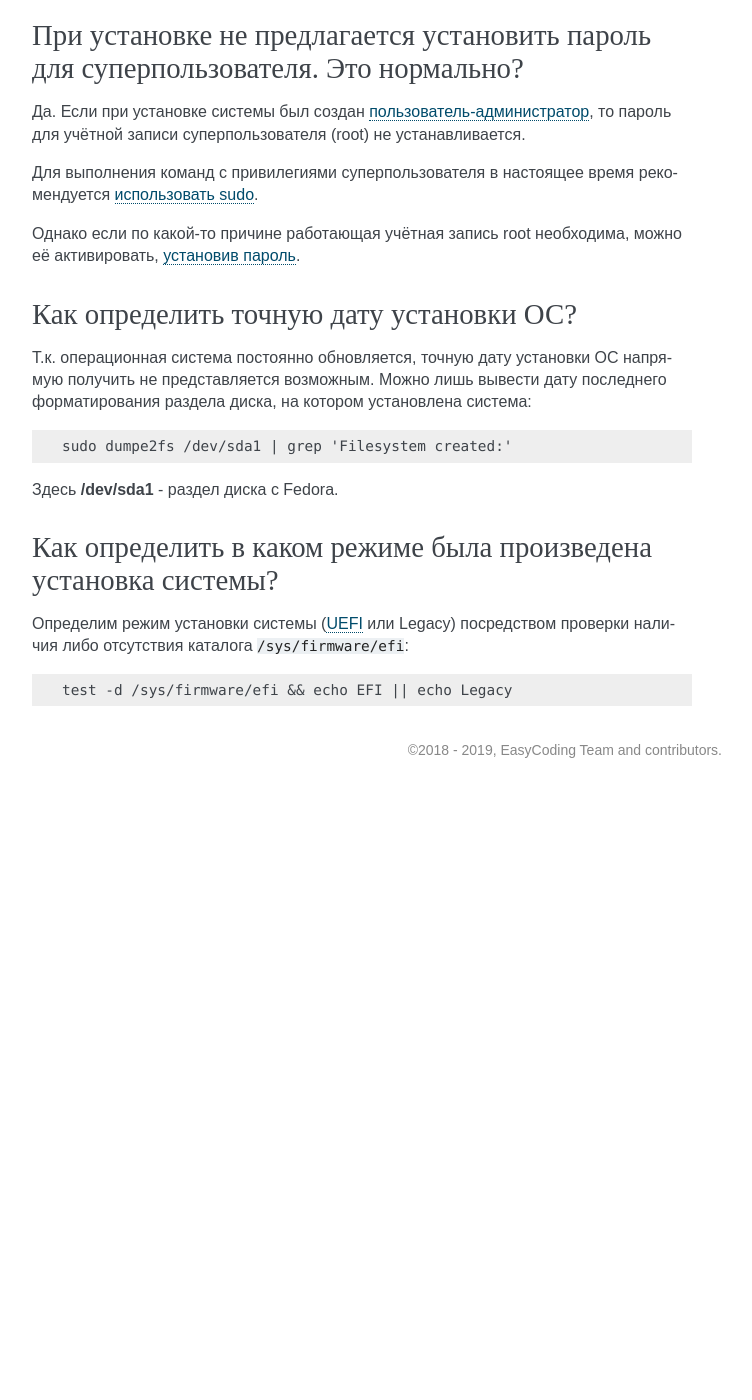
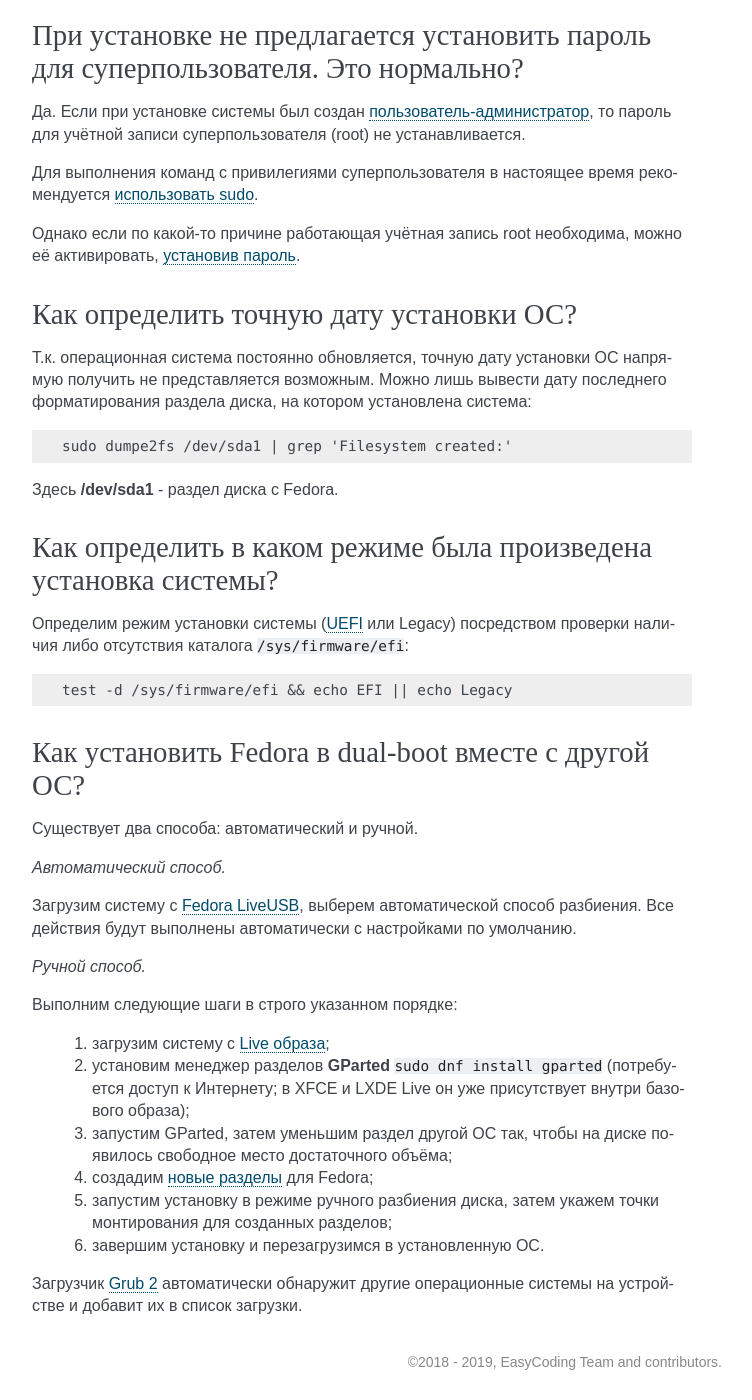
Before and after one commit to RussianFedora/FAQ, a Sphinx documentation site: the page built from source/installation.rst, in a window 1280 px wide and 1400 px high, scrolled down 7647 px. Shown: the whole window, without its empty margins (388-1140 px from the left). Built offline with Sphinx 7.4.7, drawn with Linux system fonts in a browser that asks for light colours; before the commit the page ends 8435 px from its top, so only the background shows below that; some of the changed text lies outside the part shown.

Commit message:
Added question about installing Fedora in dual boot.

```diff
--- a/source/installation.rst
+++ b/source/installation.rst
@@ -437,3 +437,28 @@
 .. code-block:: text
 
     test -d /sys/firmware/efi && echo EFI || echo Legacy
+
+.. index:: installation, dual boot, windows
+.. _dual-boot:
+
+Как установить Fedora в dual-boot вместе с другой ОС?
+=========================================================
+
+Существует два способа: автоматический и ручной.
+
+*Автоматический способ.*
+
+Загрузим систему с :ref:`Fedora LiveUSB <usb-flash>`, выберем автоматической способ разбиения. Все действия будут выполнены автоматически с настройками по умолчанию.
+
+*Ручной способ.*
+
+Выполним следующие шаги в строго указанном порядке:
+
+  1. загрузим систему с :ref:`Live образа <usb-flash>`;
+  2. установим менеджер разделов **GParted** ``sudo dnf install gparted`` (потребуется доступ к Интернету; в XFCE и LXDE Live он уже присутствует внутри базового образа);
+  3. запустим GParted, затем уменьшим раздел другой ОС так, чтобы на диске появилось свободное место достаточного объёма;
+  4. создадим :ref:`новые разделы <fedora-partitions>` для Fedora;
+  5. запустим установку в режиме ручного разбиения диска, затем укажем точки монтирования для созданных разделов;
+  6. завершим установку и перезагрузимся в установленную ОС.
+
+Загрузчик :ref:`Grub 2 <grub-loader>` автоматически обнаружит другие операционные системы на устройстве и добавит их в список загрузки.
```
